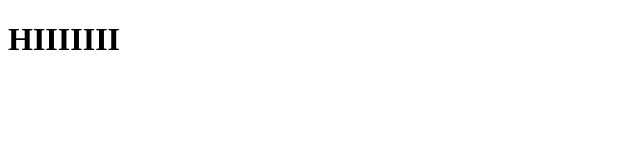
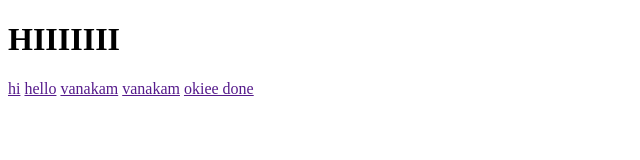
Before and after one commit to MidhunV03/Praticing, a plain HTML site: page index.html in a window 1280 px wide. Shown: the whole page, without its empty margins (0-640 px from the left). Drawn offline with Linux system fonts and the light colour scheme.

Commit message:
nav a defined

```diff
--- a/index.html
+++ b/index.html
@@ -8,11 +8,11 @@
 <body>
     <h1>HIIIIIII</h1>
     <nav class="navbar">
-        <a href=""></a>
-        <a href=""></a>
-        <a href=""></a>
-        <a href=""></a>
-        <a href=""></a>
+        <a href="">hi</a>
+        <a href="">hello</a>
+        <a href="">vanakam</a>
+        <a href="">vanakam</a>
+        <a href="">okiee done</a>
     </nav>
 </body>
 </html>
```
